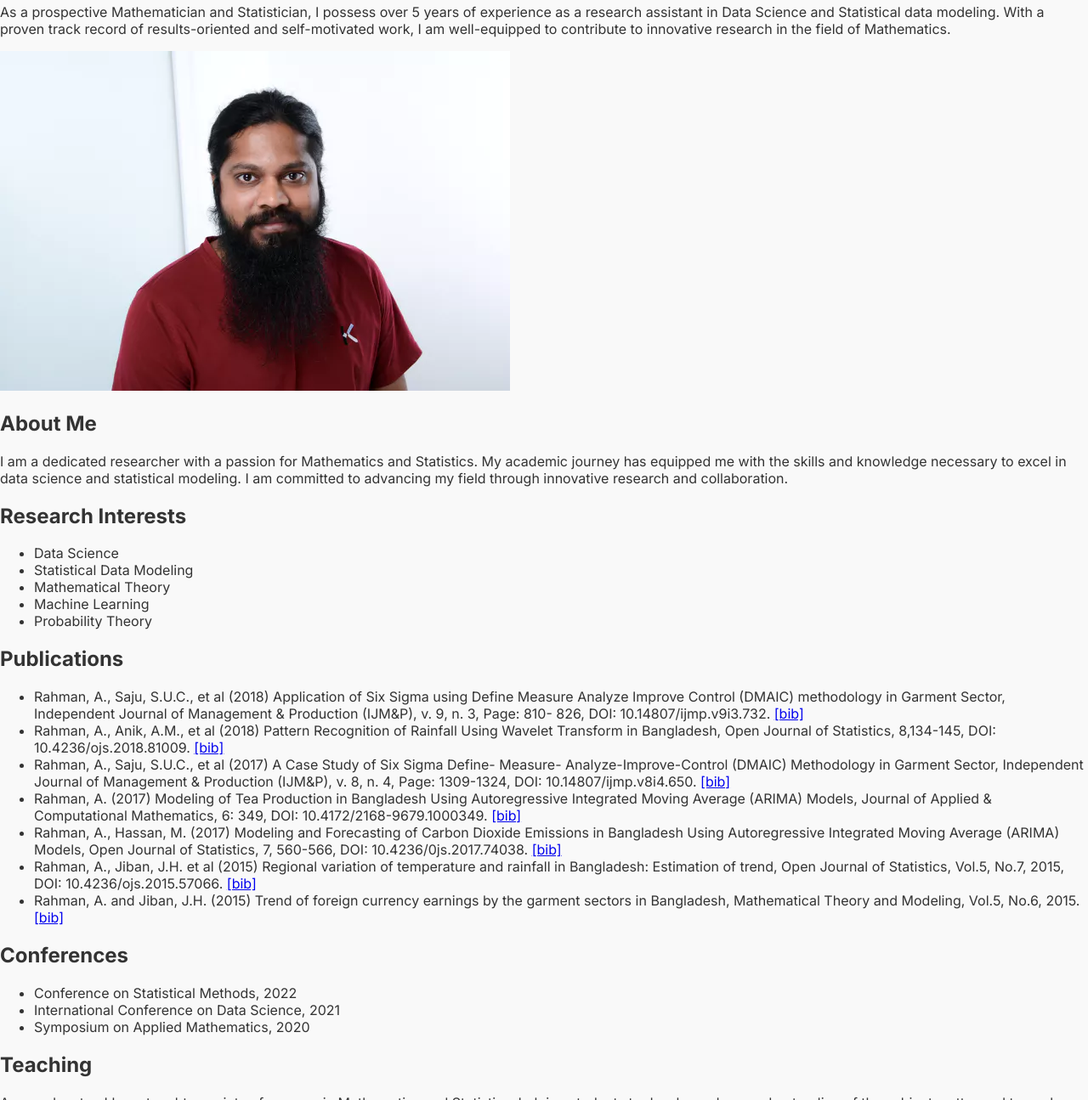
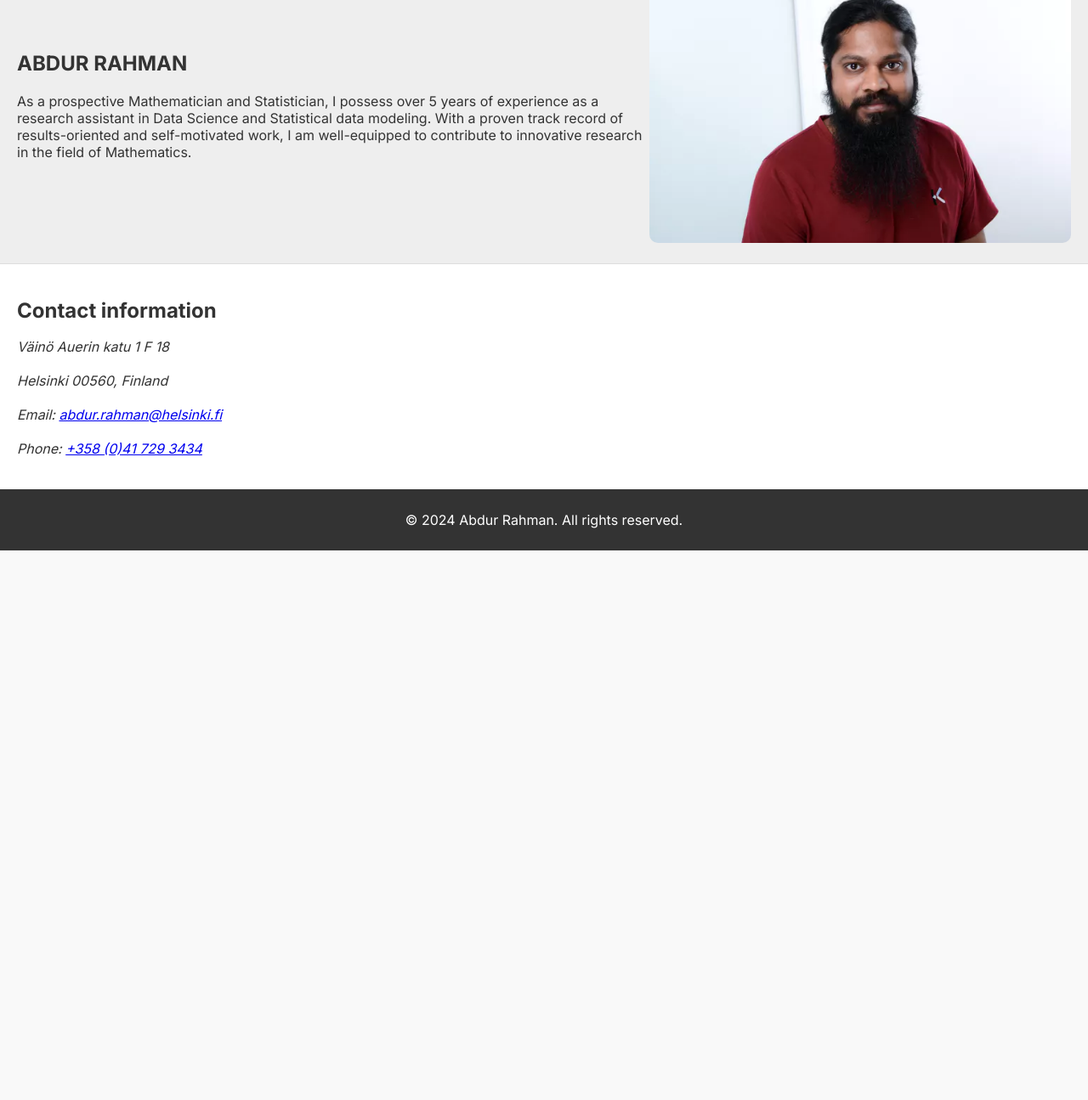
Before and after one commit to airdipu/arahman.io, a website built with Parcel: page docs/index.html in a window 1280 px wide. Shown: the part 125-1420 px from the top of the page at 85% size. After the commit the page ends 800 px from the top, so only its background shows below. Built offline with nearby package versions, Linux system fonts and the light colour scheme.

Commit message:
Update index.html

```diff
--- a/docs/index.html
+++ b/docs/index.html
@@ -1,8 +1,8 @@
 <!DOCTYPE html>
 <html lang="en">
 <head>
-    <title>Academic Profile - Abdur Rahman</title>
-    <meta property="og:title" content="Academic Profile - Abdur Rahman" />
+    <title>Studious Jubilant Albatross</title>
+    <meta property="og:title" content="Studious Jubilant Albatross" />
     <meta name="viewport" content="width=device-width, initial-scale=1.0" />
     <meta charset="utf-8" />
     <meta property="twitter:card" content="summary_large_image" />
@@ -12,70 +12,35 @@
 <body>
     <header class="header">
         <nav class="navigation">
-            <a href="#home">Home</a>
-            <a href="#about">About Me</a>
-            <a href="#research">Research Interests</a>
-            <a href="#publications">Publications</a>
-            <a href="#conferences">Conferences</a>
-            <a href="#teaching">Teaching</a>
-            <a href="#contact">Contact</a>
+            <a href="index.html">HOME</a>
+            <a href="publications.html">PUBLICATIONS</a>
+            <a href="conferences.html">CONFERENCES</a>
+            <a href="teaching.html">TEACHING</a>
         </nav>
     </header>
     <main>
-        <section id="home" class="home">
-            <div class="home-content">
-                <h1>Abdur Rahman</h1>
+        <section class="banner">
+            <div class="banner-content">
+                <h1>ABDUR RAHMAN</h1>
                 <p>As a prospective Mathematician and Statistician, I possess over 5 years of experience as a research assistant in Data Science and Statistical data modeling. With a proven track record of results-oriented and self-motivated work, I am well-equipped to contribute to innovative research in the field of Mathematics.</p>
             </div>
-            <div class="home-image">
+            <div class="banner-image">
                 <img src="public/playground_assets/da29c4dc-400h.jpg" alt="Abdur Rahman">
             </div>
         </section>
-        <section id="about" class="about">
-            <h2>About Me</h2>
-            <p>I am a dedicated researcher with a passion for Mathematics and Statistics. My academic journey has equipped me with the skills and knowledge necessary to excel in data science and statistical modeling. I am committed to advancing my field through innovative research and collaboration.</p>
-        </section>
-        <section id="research" class="research">
-            <h2>Research Interests</h2>
-            <ul>
-                <li>Data Science</li>
-                <li>Statistical Data Modeling</li>
-                <li>Mathematical Theory</li>
-                <li>Machine Learning</li>
-                <li>Probability Theory</li>
-            </ul>
-        </section>
-        <section id="publications" class="publications">
-            <h2>Publications</h2>
-            <ul>
-                <li>Rahman, A., Saju, S.U.C., et al (2018) Application of Six Sigma using Define Measure Analyze Improve Control (DMAIC) methodology in Garment Sector, Independent Journal of Management & Production (IJM&P), v. 9, n. 3, Page: 810- 826, DOI: 10.14807/ijmp.v9i3.732. <a href="https://scholar.googleusercontent.com/scholar.bib?q=info:GomQu0ZaM0AJ:scholar.google.com/&output=citation&scisdr=CgXVh641ELKJop5nQ6g:AAGBfm0AAAAAZAdhW6jPRGzaoV4E06oUzukZNf6Uf0qt&scisig=AAGBfm0AAAAAZAdhW0RtCra13Gvc5Nfrfl0thS-wclnl&scisf=4&ct=citation&cd=-1&hl=en&scfhb=1">[bib]</a></li>
-                <li>Rahman, A., Anik, A.M., et al (2018) Pattern Recognition of Rainfall Using Wavelet Transform in Bangladesh, Open Journal of Statistics, 8,134-145, DOI: 10.4236/ojs.2018.81009. <a href="https://scholar.googleusercontent.com/scholar.bib?q=info:iPqN9nHroIUJ:scholar.google.com/&output=citation&scisdr=CgXVh641ELKJop5nJR4:AAGBfm0AAAAAZAdhPR5dbWdZq-h_pWmF1uMJ6RC5P9fu&scisig=AAGBfm0AAAAAZAdhPfJN7W9yEo39ChRivanWlCYDMkqm&scisf=4&ct=citation&cd=-1&hl=en&scfhb=1">[bib]</a></li>
-                <li>Rahman, A., Saju, S.U.C., et al (2017) A Case Study of Six Sigma Define- Measure- Analyze-Improve-Control (DMAIC) Methodology in Garment Sector, Independent Journal of Management & Production (IJM&P), v. 8, n. 4, Page: 1309-1324, DOI: 10.14807/ijmp.v8i4.650. <a href="https://scholar.googleusercontent.com/scholar.bib?q=info:l9tEJc6XBhQJ:scholar.google.com/&output=citation&scisdr=CgXVh641ELKJop5nBck:AAGBfm0AAAAAZAdhHcmwlwZV8RcNRX3k8TQ5noWSWA75&scisig=AAGBfm0AAAAAZAdhHXu_-Fvd3atfJm2R4JR1oeWxKMG-&scisf=4&ct=citation&cd=-1&hl=en&scfhb=1">[bib]</a></li>
-                <li>Rahman, A. (2017) Modeling of Tea Production in Bangladesh Using Autoregressive Integrated Moving Average (ARIMA) Models, Journal of Applied & Computational Mathematics, 6: 349, DOI: 10.4172/2168-9679.1000349. <a href="https://scholar.googleusercontent.com/scholar.bib?q=info:xqqKeVWQ9MIJ:scholar.google.com/&output=citation&scisdr=CgXVh641ELKJop5m6Uk:AAGBfm0AAAAAZAdg8UnRMT5PWPjCqfEW8IUzs6D14K1V&scisig=AAGBfm0AAAAAZAdg8XwRmSIZ2kFRDXbetpc7KxFqZYNW&scisf=4&ct=citation&cd=-1&hl=en&scfhb=1">[bib]</a></li>
-                <li>Rahman, A., Hassan, M. (2017) Modeling and Forecasting of Carbon Dioxide Emissions in Bangladesh Using Autoregressive Integrated Moving Average (ARIMA) Models, Open Journal of Statistics, 7, 560-566, DOI: 10.4236/0js.2017.74038.  <a href="https://scholar.googleusercontent.com/scholar.bib?q=info:K4c7E0hcq2QJ:scholar.google.com/&output=citation&scisdr=CgXVh641ELKJop5ZtmY:AAGBfm0AAAAAZAdfrmZqf0VNyy4olMNHegYuj5SXqIv1&scisig=AAGBfm0AAAAAZAdfrktXwJcXlXKlZSIv0ZOW-jwYwfmh&scisf=4&ct=citation&cd=-1&hl=en&scfhb=1">[bib]</a></li>
-                <li>Rahman, A., Jiban, J.H. et al (2015) Regional variation of temperature and rainfall in Bangladesh: Estimation of trend, Open Journal of Statistics, Vol.5, No.7, 2015, DOI: 10.4236/ojs.2015.57066. <a href="https://scholar.googleusercontent.com/scholar.bib?q=info:-ijtFLah9X4J:scholar.google.com/&output=citation&scisdr=CgXVh641ELKJop5mHa0:AAGBfm0AAAAAZAdgBa3OT6fBrwi_4x4SDeIYhPAdJolD&scisig=AAGBfm0AAAAAZAdgBVXXHp-f4M8aoXbGUM_ACK9eR1LJ&scisf=4&ct=citation&cd=-1&hl=en&scfhb=1">[bib]</a></li>
-                <li>Rahman, A. and Jiban, J.H. (2015) Trend of foreign currency earnings by the garment sectors in Bangladesh, Mathematical Theory and Modeling, Vol.5, No.6, 2015. <a href="https://scholar.googleusercontent.com/scholar.bib?q=info:O-ghH3ULc3IJ:scholar.google.com/&output=citation&scisdr=CgXVh641ELKJop5mo_I:AAGBfm0AAAAAZAdgu_In622Dx6tsBytDgiraA2E41C7p&scisig=AAGBfm0AAAAAZAdgu7g7BEJuseH3ZOfDMqTdndKg7UHa&scisf=4&ct=citation&cd=-1&hl=en&scfhb=1">[bib]</a></li>
-            </ul>
-        </section>
-        <section id="conferences" class="conferences">
-            <h2>Conferences</h2>
-            <ul>
-                <li>Conference on Statistical Methods, 2022</li>
-                <li>International Conference on Data Science, 2021</li>
-                <li>Symposium on Applied Mathematics, 2020</li>
-            </ul>
-        </section>
-        <section id="teaching" class="teaching">
-            <h2>Teaching</h2>
-            <p>As an educator, I have taught a variety of courses in Mathematics and Statistics, helping students to develop a deep understanding of the subject matter and to apply their knowledge in practical settings.</p>
-        </section>
-        <section id="contact" class="contact">
-            <h2>Contact</h2>
-            <p>If you have any questions or would like to collaborate, please feel free to reach out to me at <a href="mailto:abdur.rahman@example.com">abdur.rahman@example.com</a>.</p>
+        <section class="contact">
+            <h2>Contact information</h2>
+            <address>
+                <p>Väinö Auerin katu 1 F 18</p>
+                <p>Helsinki 00560, Finland</p>
+                <p>Email: <a href="mailto:abdur.rahman@helsinki.fi">abdur.rahman@helsinki.fi</a></p>
+                <p>Phone: <a href="tel:+358417293434">+358 (0)41 729 3434</a></p>
+            </address>
         </section>
     </main>
-    <footer class="footer">
+    <footer>
         <p>&copy; 2024 Abdur Rahman. All rights reserved.</p>
     </footer>
+    <script src="https://unpkg.com/@teleporthq/teleport-custom-scripts"></script>
 </body>
 </html>
```
